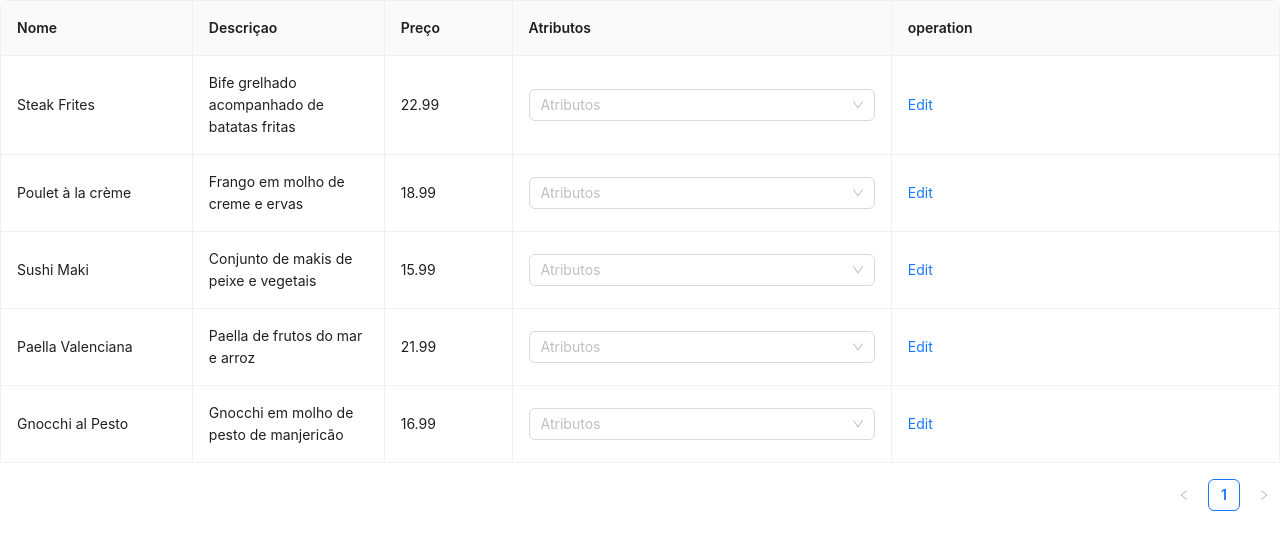
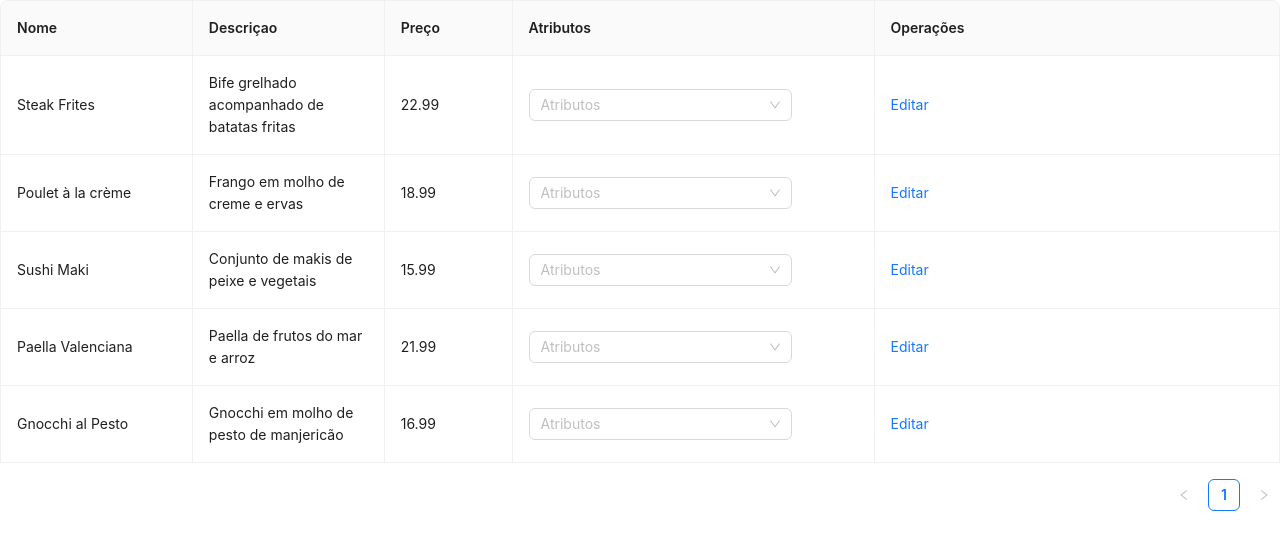
Before and after one commit to Cypirando/table-ant-desing, a React (Create React App) app: page / in a window 1280 px wide. Shown: the top 550 px of the page. Built offline with nearby package versions, Linux system fonts and the light colour scheme.

Commit message:
correção de bugs

```diff
--- a/src/components/Tabela/Tabela.css
+++ b/src/components/Tabela/Tabela.css
@@ -12,3 +12,6 @@
   top: 100%;
   font-size: 12px;
 }
+.atributos{
+  border: none;
+}
--- a/src/components/Tabela/index.jsx
+++ b/src/components/Tabela/index.jsx
@@ -168,12 +168,13 @@ const App = () => {
       title: "Atributos",
       key: uuidv4(),
       dataIndex: "attributes",
+      editable: false,
       render: (attributes) => (
         <>
           <Select
             mode="tags"
             style={{
-              width: "100%",
+              width: "80%",
             }}
             placeholder="Atributos"
             options={attributesOptions}
@@ -182,7 +183,8 @@ const App = () => {
       ),
     },
     {
-      title: "operation",
+      title: "Operações",
+      key: uuidv4(),
       dataIndex: "operation",
       render: (_, record) => {
         const editable = isEditing(record);
@@ -194,10 +196,10 @@ const App = () => {
                 marginRight: 8,
               }}
             >
-              Save
+              Salvar
             </Typography.Link>
-            <Popconfirm title="Sure to cancel?" onConfirm={cancel}>
-              <a href="'">Cancel</a>
+            <Popconfirm title="Tem certeza" onConfirm={cancel}>
+              <a href="'">Cancelar</a>
             </Popconfirm>
           </span>
         ) : (
@@ -205,7 +207,7 @@ const App = () => {
             disabled={editingKey !== ""}
             onClick={() => edit(record)}
           >
-            Edit
+            Editar
           </Typography.Link>
         );
       },
@@ -219,7 +221,6 @@ const App = () => {
       ...col,
       onCell: (record) => ({
         record,
-        inputType: col.dataIndex === "age" ? "number" : "text",
         dataIndex: col.dataIndex,
         title: col.title,
         editing: isEditing(record),
```
